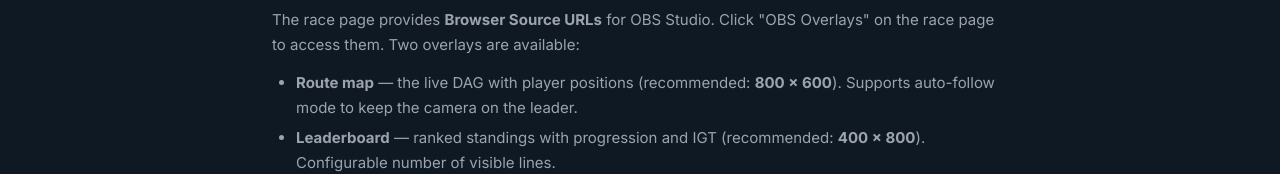
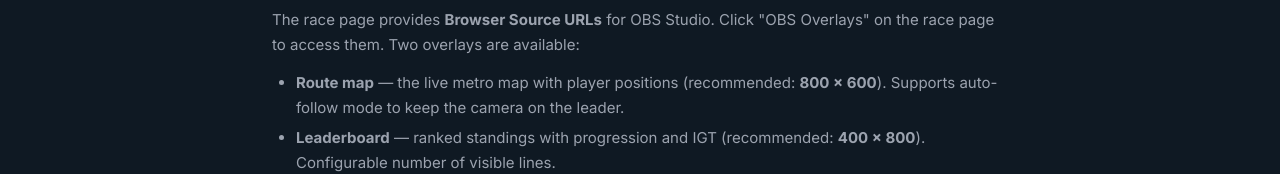
Before and after one commit to rbignon/speedfog-racing, a SvelteKit app in the folder web/: page /help in a window 1280 px wide. Shown: the part 5011-5185 px from the top of the page. Built offline with nearby package versions, Linux system fonts and the light colour scheme.

Commit message:
fix: replace technical "DAG" term with "metro map" in user-facing text

```diff
--- a/web/src/routes/help/+page.svelte
+++ b/web/src/routes/help/+page.svelte
@@ -266,7 +266,7 @@
 			"OBS Overlays" on the race page to access them. Two overlays are available:
 		</p>
 		<ul>
-			<li><strong>Route map</strong> — the live DAG with player positions
+			<li><strong>Route map</strong> — the live metro map with player positions
 				(recommended: <strong>800 &times; 600</strong>). Supports auto-follow mode
 				to keep the camera on the leader.</li>
 			<li><strong>Leaderboard</strong> — ranked standings with progression and IGT
--- a/web/src/routes/race/new/+page.svelte
+++ b/web/src/routes/race/new/+page.svelte
@@ -204,7 +204,7 @@
 					</label>
 				</div>
 				<p class="hint">
-					If you choose "organize only", you will see the DAG and cannot join as a player
+					If you choose "organize only", you will see the metro map and cannot join as a player
 					later.
 				</p>
 			</div>
```
